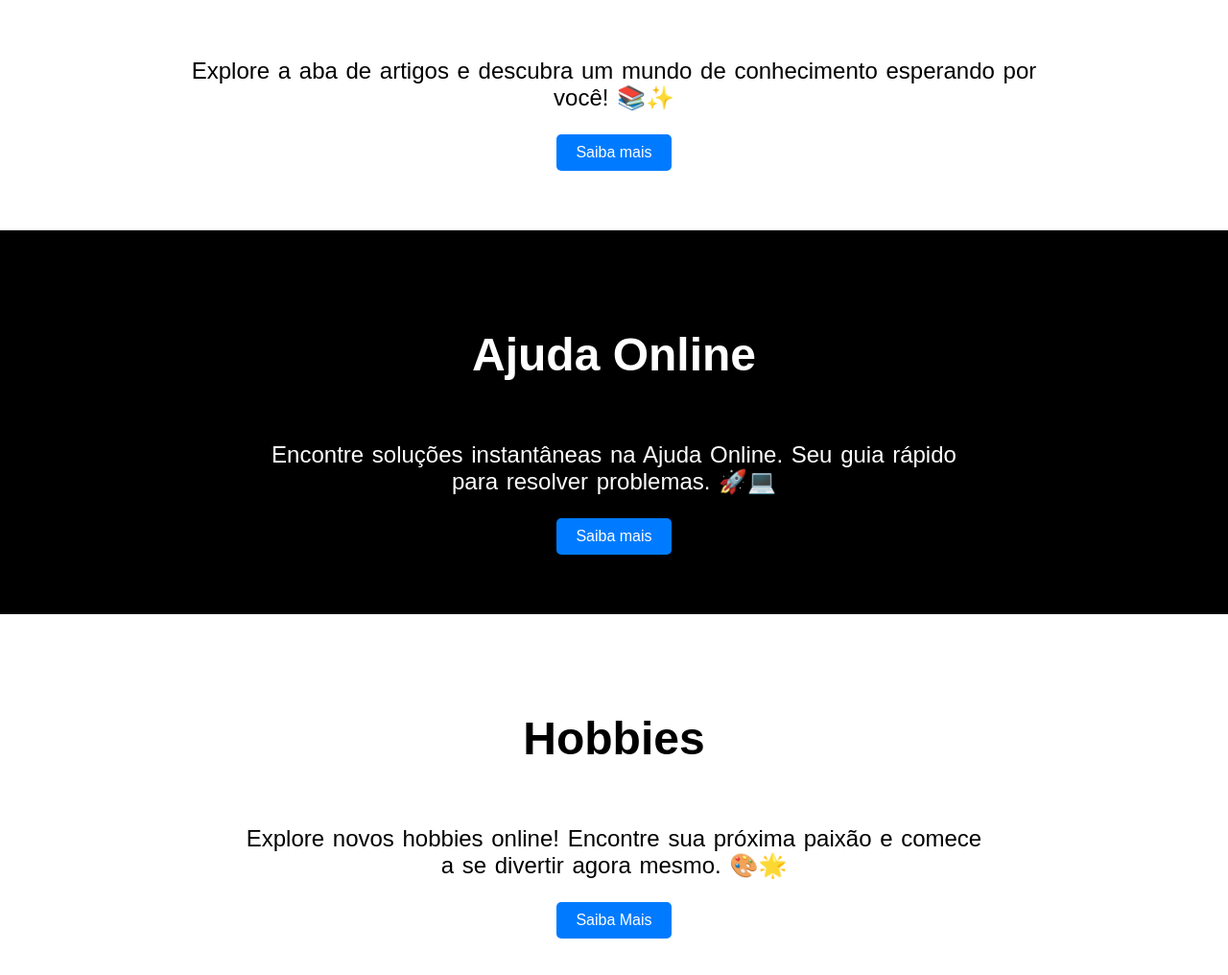
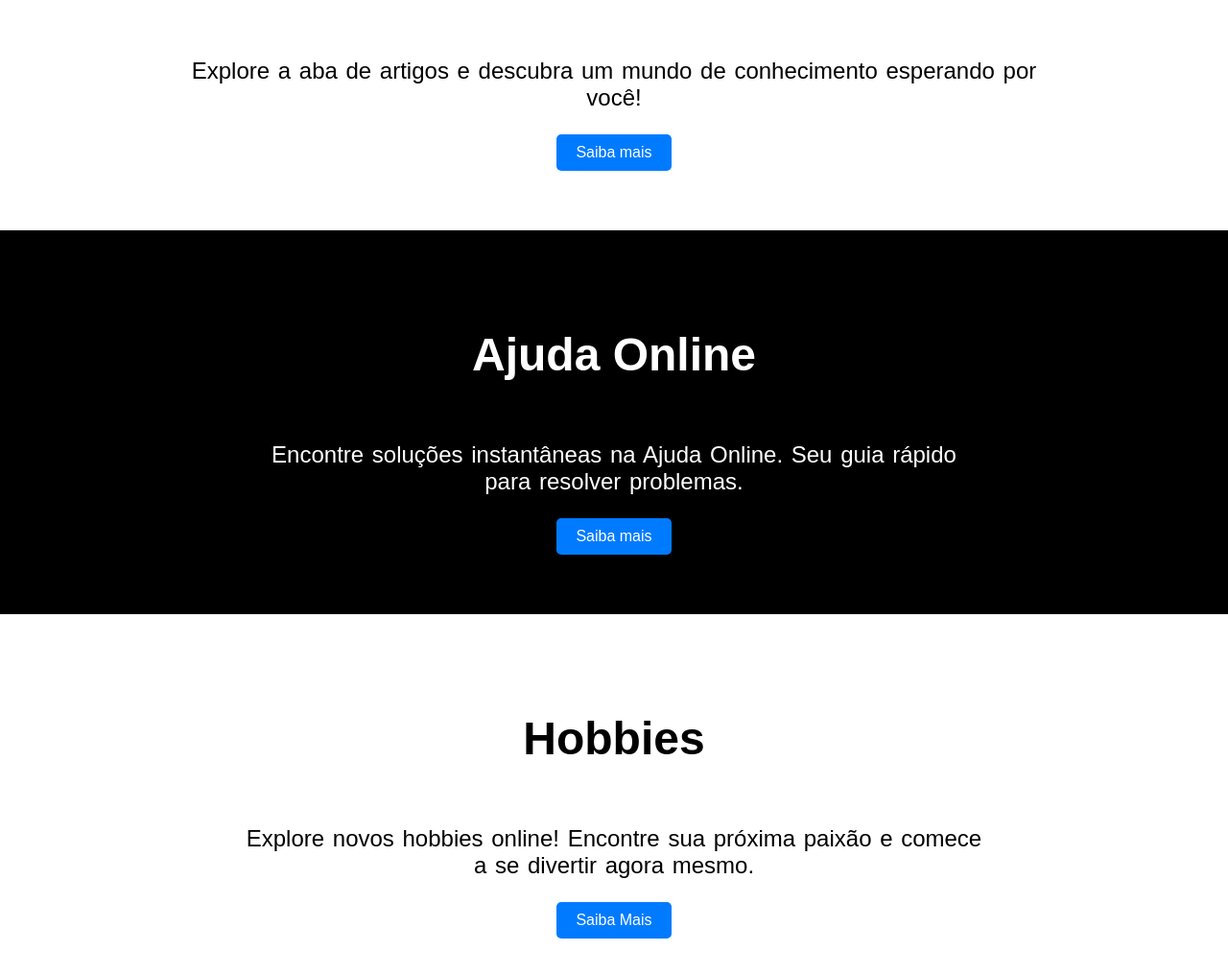
Before and after one commit to LucasSobrinh0/meencontrando, a plain HTML site: page index.html in a window 1280 px wide. Shown: the part 720-1736 px from the top of the page at 96% size. Drawn offline with Linux system fonts and the light colour scheme.

Commit message:
Update index.html

```diff
--- a/index.html
+++ b/index.html
@@ -250,7 +250,7 @@
         <div>
             <h1>Artigos</h1>
             <p>
-                Explore a aba de artigos e descubra um mundo de conhecimento esperando por você! 📚✨
+                Explore a aba de artigos e descubra um mundo de conhecimento esperando por você!
             </p>
             <a href="artigos.html">Saiba mais</a>
         </div>
@@ -259,14 +259,14 @@
         <div>
             <h1>Ajuda Online</h1>
             <p>
-                Encontre soluções instantâneas na Ajuda Online. Seu guia rápido para resolver problemas. 🚀💻</p>
+                Encontre soluções instantâneas na Ajuda Online. Seu guia rápido para resolver problemas.</p>
             <a href="ajuda_online.html">Saiba mais</a>
         </div>
     </section>
     <section class="section-4">
         <div>
             <h1>Hobbies</h1>
-            <p>Explore novos hobbies online! Encontre sua próxima paixão e comece a se divertir agora mesmo. 🎨🌟</p>
+            <p>Explore novos hobbies online! Encontre sua próxima paixão e comece a se divertir agora mesmo.</p>
             <a href="hobbies.html">Saiba Mais</a>
         </div>
     </section>
```
